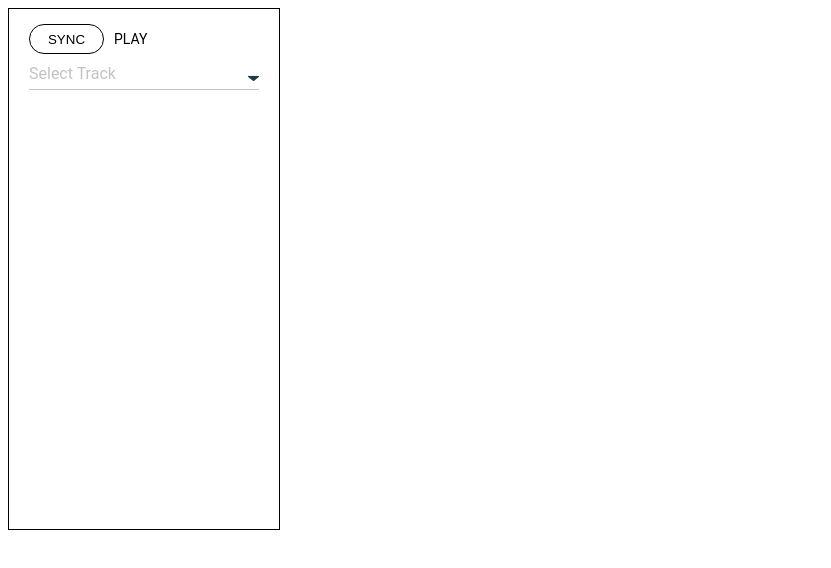
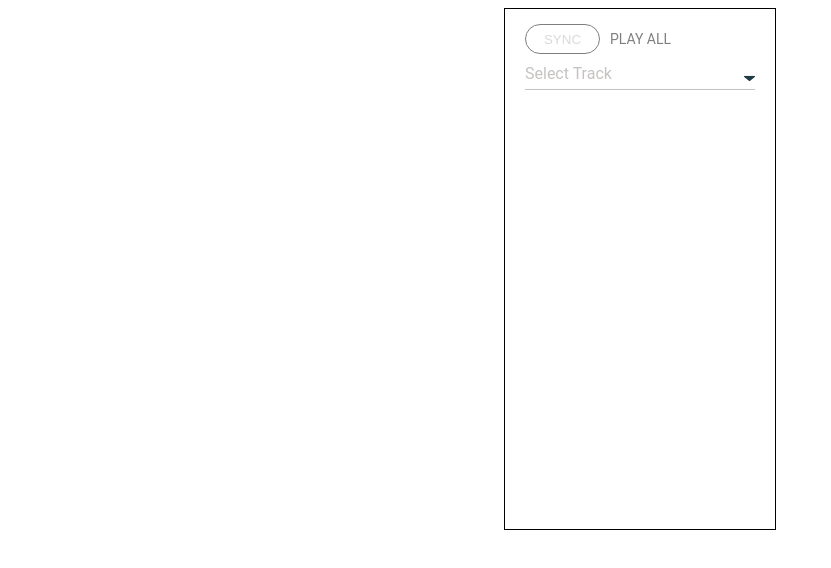
Before and after one commit to eladc898/musico, an Angular app: page /#/track_list in a window 1280 px wide. Shown: the top 568 px of the page, without its empty margins (0-831 px from the left). Built offline with nearby package versions, Linux system fonts and the light colour scheme.

Commit message:
fix some logical cases

```diff
--- a/src/app/components/track-list/track-list.component.html
+++ b/src/app/components/track-list/track-list.component.html
@@ -1,8 +1,9 @@
 <div class="track-list-container">
   <div class="content">
     <div class="sync-and-play">
-      <button class="sync-btn" (click)="onSync()">sync</button>
-      <div class="play-btn" (click)="togglePlayAll()">{{ isPlayAll ? 'stop' : 'play'}}</div>
+      <button class="sync-btn" [disabled]="displayedTracks.length < 1" (click)="onSync()">sync</button>
+      <div class="play-all-btn" [ngClass]="{'disabled': displayedTracks.length < 1}"
+        (click)="togglePlayAll()">{{ isPlayAll ? 'stop all' : 'play all'}}</div>
       <app-dropdown class="track-select" [options]="trackIds"
         [placeholderText]="'Select Track'" [clickableWidth]="230"
         (onSelection)="onTrackSelection($event)"
--- a/src/app/components/track-list/track-list.component.scss
+++ b/src/app/components/track-list/track-list.component.scss
@@ -5,6 +5,7 @@
   color:black;
   font-size:14px;
   border: 1px solid black;
+  margin: auto;
   .content {
     padding-left: 20px;
     padding-right: 20px;
@@ -14,7 +15,7 @@
       height: 80px;
       position: relative;
       border-bottom: 1px solid #C5C2C1;
-      .sync-btn, .play-btn {
+      .sync-btn, .play-all-btn {
         cursor:pointer;
         height: 30px;
         text-transform: uppercase;
@@ -32,11 +33,19 @@
         border:1px solid black;
         display:inline-block;
         width: 75px;
+        &:disabled {
+          opacity: 0.5;
+          cursor: not-allowed;
+        }
       }
-      .play-btn {
+      .play-all-btn {
         left: 85px;
         line-height: 30px;
         width: 75px;
+        &.disabled {
+          opacity: 0.5;
+          cursor: not-allowed;
+        }
       }
       .track-select {
         text-transform: capitalize;
--- a/src/app/components/track-list/track-list.component.ts
+++ b/src/app/components/track-list/track-list.component.ts
@@ -59,16 +59,18 @@ export class TrackListComponent implements OnInit {
   }
 
   togglePlayAll = () => {
+    if (this.displayedTracks.length < 1) { return; }
     this.isPlayAll = !this.isPlayAll;
   }
 
   onSync = () => {
     console.log('this.leaderTrack' , this.leaderTrack);
-
     const leaderProgressVal = this.leaderTrack.player.currentTime / this.leaderTrack.duration;
     console.log('value' , leaderProgressVal);
     _.each(this.displayedTracks, track => track.progress.value = leaderProgressVal);
     this.displayedTracks = _.orderBy(this.displayedTracks, 'duration', 'desc');
+    //TODO: Show original BPM (on click on original bpm change the bpm to the original bpm)
     this.isPlayAll = true;
+
   }
 }
--- a/src/app/components/track/track.component.html
+++ b/src/app/components/track/track.component.html
@@ -1,6 +1,6 @@
 <div class="track-container">
   <div class="play-track-container">
-    <div class="play-single-track pointer" (click)="togglePlay()" [ngClass]="{'play-icon': !currentTrack.isPlaying, 'pause-icon': currentTrack.isPlaying}"></div>
+    <div class="play-single-track pointer" (click)="togglePlay()" [ngClass]="{'play-icon': !currentTrackInfo.isPlaying, 'pause-icon': currentTrackInfo.isPlaying}"></div>
   </div>
   <audio id="player-{{track.Id}}">
       <source src="{{ track.url }}" type="audio/mp3" />
@@ -14,7 +14,7 @@
     <i class="fa fa-trash-o trash-icon pointer" aria-hidden="true" (click)="removeTrack()"></i>
     <div class="bar-and-volume">
       <i class="fa pointer" aria-hidden="true" (click)="toggleVolume()"
-        [ngClass]="{'fa-volume-up': !currentTrack.isMuted, 'fa-volume-down': currentTrack.isMuted}">
+        [ngClass]="{'fa-volume-up': !currentTrackInfo.isMuted, 'fa-volume-down': currentTrackInfo.isMuted}">
       </i>
       <input id="progress-bar-{{track.Id}}" class="bar pointer" value="0" type="range" min="0" max="1" step="any" />
     </div>
--- a/src/app/components/track/track.component.ts
+++ b/src/app/components/track/track.component.ts
@@ -15,36 +15,37 @@ export class TrackComponent implements OnInit, AfterViewInit, OnChanges {
 
   player;
   progressBar;
-  currentTrack: {
+  currentTrackInfo: {
     isPlaying: boolean;
     isMuted: boolean;
   };
   constructor() { }
 
   ngOnInit() {
-    this.currentTrack = { isPlaying: false,
-                          isMuted: false  };
+    this.currentTrackInfo = { isPlaying: false,
+                              isMuted: false };
   }
 
   ngAfterViewInit() {
     this.player = document.getElementById('player-' + this.track.Id);
     this.progressBar = document.getElementById('progress-bar-' + this.track.Id);
     this.player.addEventListener('timeupdate' , this.updateProgressBar);
+    this.player.addEventListener('ended', this.resetTrack);
     this.player.addEventListener('loadedmetadata', () => {
       this.addPlayerEvt.emit({id : this.track.Id, player: this.player, progress: this.progressBar});
       }, false);
   }
 
-  ngOnChanges(changes: SimpleChanges) {
-    console.log('isPlayAll', this.isPlayAll);
-    if (!this.currentTrack) { return; }
+  ngOnChanges (changes: SimpleChanges) {
+    if (!this.currentTrackInfo) { return; }
+    this.player.currentTime = 0;
     if (this.isPlayAll) {
-      this.currentTrack.isPlaying = true;
+      this.currentTrackInfo.isPlaying = true;
       this.player.play();
       this.player.loop = true;
     }
     else {
-      this.currentTrack.isPlaying = false;
+      this.currentTrackInfo.isPlaying = false;
       this.player.pause();
     }
   }
@@ -56,10 +57,15 @@ export class TrackComponent implements OnInit, AfterViewInit, OnChanges {
     this.progressBar.value = this.player.currentTime / this.player.duration ;
   }
 
+  resetTrack = () => {
+    this.player.currentTime = 0;
+    this.currentTrackInfo.isPlaying = false;
+  }
+
   togglePlay = () => {
     console.log('this.track', this.track);
-    this.currentTrack.isPlaying = !this.currentTrack.isPlaying;
-    if (this.currentTrack.isPlaying) {
+    this.currentTrackInfo.isPlaying = !this.currentTrackInfo.isPlaying;
+    if (this.currentTrackInfo.isPlaying) {
       this.player.play();
       this.player.loop = false;
     }
@@ -68,8 +74,8 @@ export class TrackComponent implements OnInit, AfterViewInit, OnChanges {
     }
   }
   toggleVolume = () => {
-    this.currentTrack.isMuted = !this.currentTrack.isMuted;
-    if (this.currentTrack.isMuted) {
+    this.currentTrackInfo.isMuted = !this.currentTrackInfo.isMuted;
+    if (this.currentTrackInfo.isMuted) {
       this.player.muted = true;
     }
     else {
--- a/src/app/components/widgets/dropdown/dropdown.component.html
+++ b/src/app/components/widgets/dropdown/dropdown.component.html
@@ -2,9 +2,9 @@
   [style.border-color]="showWarning ? '#F46F5D' : '#cccccc'">
   <img class="dropdown-arrow" src="./assets/dropdown_arrow.png">
   <div *ngIf="selectedOption===''" class="clickable-area-ghost-text">{{placeholderText}}</div>
-  <div *ngIf="selectedOption!==''" class="clickable-area-text">{{selectedOption}}</div>
+  <div *ngIf="selectedOption!==''" class="clickable-area-text">Track #{{selectedOption}}</div>
   <div class="options-area" *ngIf="show">
-    <div class="option-text" *ngFor='let option of options; let i = index' (click)="select(option)">{{option}}
+    <div class="option-text" *ngFor='let option of options; let i = index' (click)="select(option)">Track #{{option}}
     </div>
   </div>
 </div>
--- a/src/app/components/widgets/dropdown/dropdown.component.scss
+++ b/src/app/components/widgets/dropdown/dropdown.component.scss
@@ -37,6 +37,7 @@
 
     .option-text {
       font-size: 14px;
+      color: black;
     }
   }
 }
--- a/src/app/components/widgets/dropdown/dropdown.component.ts
+++ b/src/app/components/widgets/dropdown/dropdown.component.ts
@@ -9,7 +9,7 @@ import * as _ from 'lodash';
   templateUrl: './dropdown.component.html',
   styleUrls: ['./dropdown.component.scss']
 })
-export class DropdownComponent implements OnInit, OnDestroy {
+export class DropdownComponent implements OnInit {
 
   @Output() onSelection: EventEmitter<string> = new EventEmitter<string>();
 
@@ -21,31 +21,13 @@ export class DropdownComponent implements OnInit, OnDestroy {
 
   @Input() withValidations = false;
 
-  @Input() showValidationWarning$: Observable<boolean>;
   showWarning = false;
 
   @Input() reset$: Observable<any>;
-  resetSubscription: Subscription;
 
   show = false;
 
   ngOnInit() {
-    if (this.reset$) {
-      this.resetSubscription = this.reset$.subscribe(reset => {
-        this.reset();
-      });
-    }
-    if (this.withValidations) {
-      this.showValidationWarning$.subscribe(showWarning => {
-        this.showWarning = showWarning;
-      });
-    }
-  }
-
-  ngOnDestroy() {
-    if (this.resetSubscription) {
-      this.resetSubscription.unsubscribe();
-    }
   }
 
   select(newOpt: string) {
```
